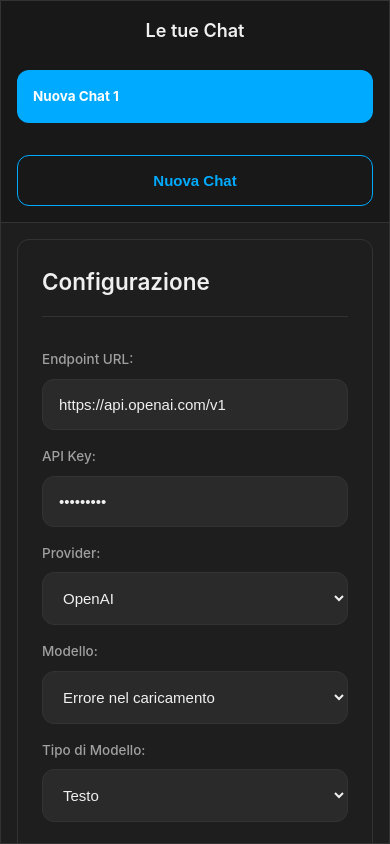
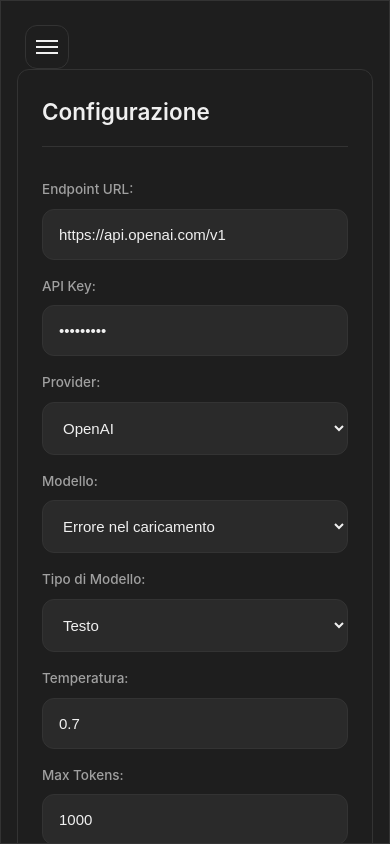
Before and after one commit to Silviovespoli/TestModel, a website with bundled scripts: page public/index.html in a window 390 px wide. Built offline with nearby package versions, Linux system fonts and the light colour scheme; files whose address does not match are found by name.

Commit message:
`Added hamburger menu toggle functionality and updated UI and API configuration`

```diff
--- a/public/assets/css/style.css
+++ b/public/assets/css/style.css
@@ -440,6 +440,42 @@ body {
     box-shadow: 0 0 15px var(--primary-color);
 }
 
+#hamburger-menu {
+    display: none; /* Nascosto di default */
+    position: absolute;
+    top: var(--spacing-lg);
+    left: var(--spacing-lg);
+    z-index: 1001;
+    background: var(--background-card);
+    border: 1px solid var(--border-light);
+    border-radius: var(--border-radius);
+    width: 44px;
+    height: 44px;
+    cursor: pointer;
+    padding: 10px;
+}
+
+#hamburger-menu span {
+    display: block;
+    width: 100%;
+    height: 2px;
+    background-color: var(--text-primary);
+    margin: 4px 0;
+    transition: transform 0.3s, opacity 0.3s;
+}
+
+/* Stili per l'animazione hamburger -> croce */
+.sidebar-open #hamburger-menu span:nth-child(1) {
+    transform: translateY(6px) rotate(45deg);
+}
+.sidebar-open #hamburger-menu span:nth-child(2) {
+    opacity: 0;
+}
+.sidebar-open #hamburger-menu span:nth-child(3) {
+    transform: translateY(-6px) rotate(-45deg);
+}
+
+
 /* Responsive design */
 @media (max-width: 768px) {
     body {
@@ -447,7 +483,9 @@ body {
     }
 
     #app-container {
-        flex-direction: column;
+        flex-direction: row; /* Manteniamo la riga per la transizione */
+        position: relative;
+        overflow-x: hidden; /* Impedisce lo scroll orizzontale durante la transizione */
         margin: 0;
         border-radius: 0;
         box-shadow: none;
@@ -455,18 +493,31 @@ body {
     }
 
     #sidebar {
-        width: 100%;
-        border-right: none;
-        border-bottom: 1px solid var(--border-light);
-        padding: var(--spacing-md);
-        max-height: 35vh;
-        overflow-y: auto;
+        position: absolute;
+        top: 0;
+        left: 0;
+        width: 280px; /* Larghezza fissa quando aperta */
+        height: 100%;
+        transform: translateX(-100%);
+        transition: transform var(--transition-medium);
+        z-index: 1000;
+        border-right: 1px solid var(--border-light);
+    }
+
+    .sidebar-open #sidebar {
+        transform: translateX(0);
     }
 
     #main-content {
+        width: 100%;
+        flex-grow: 1;
         padding: var(--spacing-md);
-        flex: 1;
-        overflow: hidden;
+        padding-top: calc(var(--spacing-lg) + 44px); /* Spazio per l'hamburger */
+        transition: transform var(--transition-medium);
+    }
+
+    #hamburger-menu {
+        display: block; /* Visibile su schermi piccoli */
     }
 
     #chat-history {
--- a/public/assets/js/main.js
+++ b/public/assets/js/main.js
@@ -83,6 +83,7 @@ async function initializeApp() {
 
     // Initialize textarea auto-resize
     ui.initializeTextareaAutoResize();
+    ui.initializeHamburgerMenu();
 }
 
 async function sendMessage() {
@@ -265,7 +266,8 @@ async function generateImage() {
                 prompt: prompt,
                 size: size,
                 quality: quality,
-                model: currentConfig.model || 'dall-e-3'
+                model: currentConfig.model || 'dall-e-3',
+                openai_endpoint: currentConfig.base_url
             })
         });
 
--- a/public/assets/js/ui.js
+++ b/public/assets/js/ui.js
@@ -227,3 +227,13 @@ export function removeMessageFromUI(messageId) {
 }
 
 // Le funzioni sono state esportate singolarmente utilizzando 'export'.
+export function initializeHamburgerMenu() {
+    const hamburger = document.getElementById('hamburger-menu');
+    const appContainer = document.getElementById('app-container');
+
+    if (hamburger && appContainer) {
+        hamburger.addEventListener('click', () => {
+            appContainer.classList.toggle('sidebar-open');
+        });
+    }
+}
--- a/public/index.html
+++ b/public/index.html
@@ -17,6 +17,11 @@
         </div>
 
         <div id="main-content">
+            <button id="hamburger-menu" aria-label="Toggle Menu">
+                <span></span>
+                <span></span>
+                <span></span>
+            </button>
             <div id="config-section">
                 <h2>Configurazione</h2>
                 <div class="config-item">
```
Also changed, not shown: netlify/functions/generate_image.js (+9 -6 lines).
